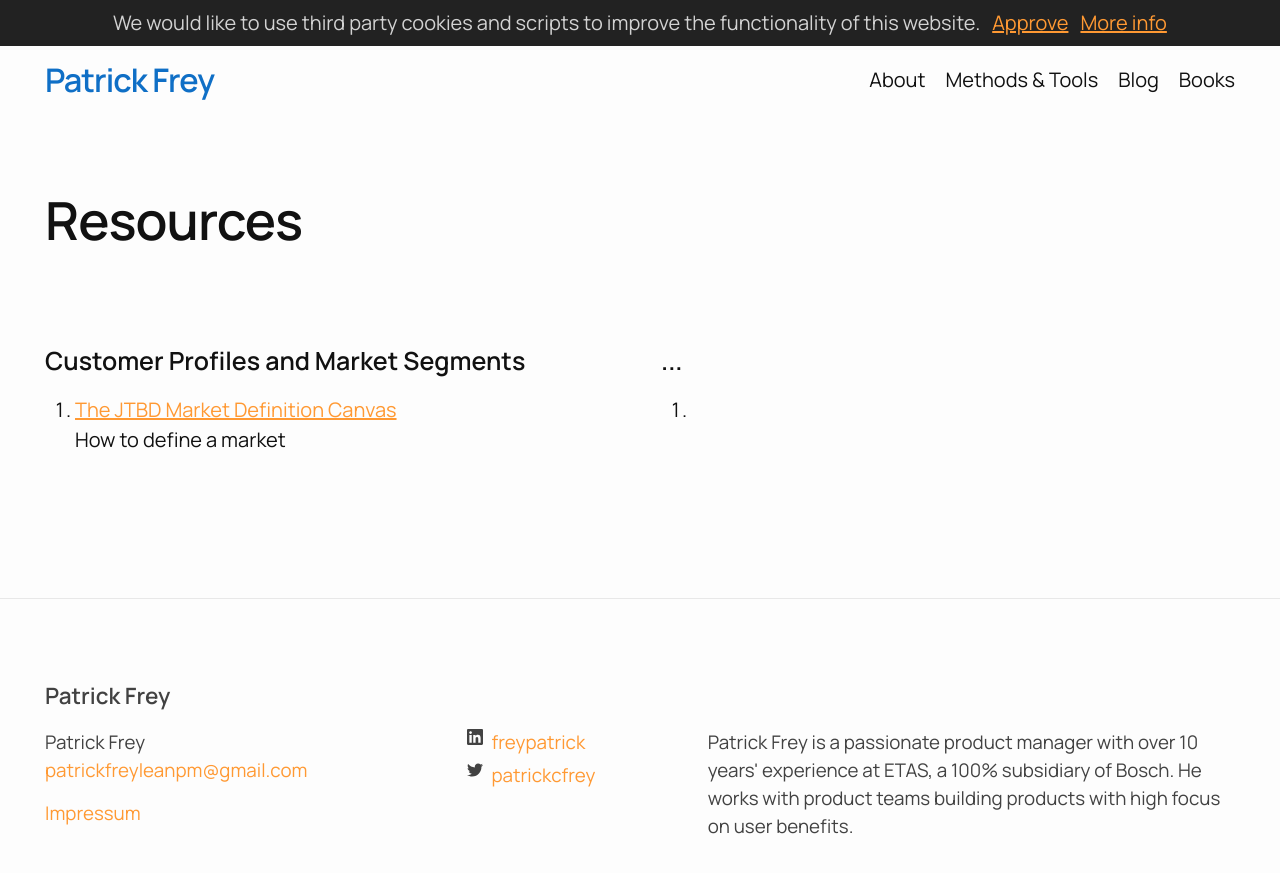
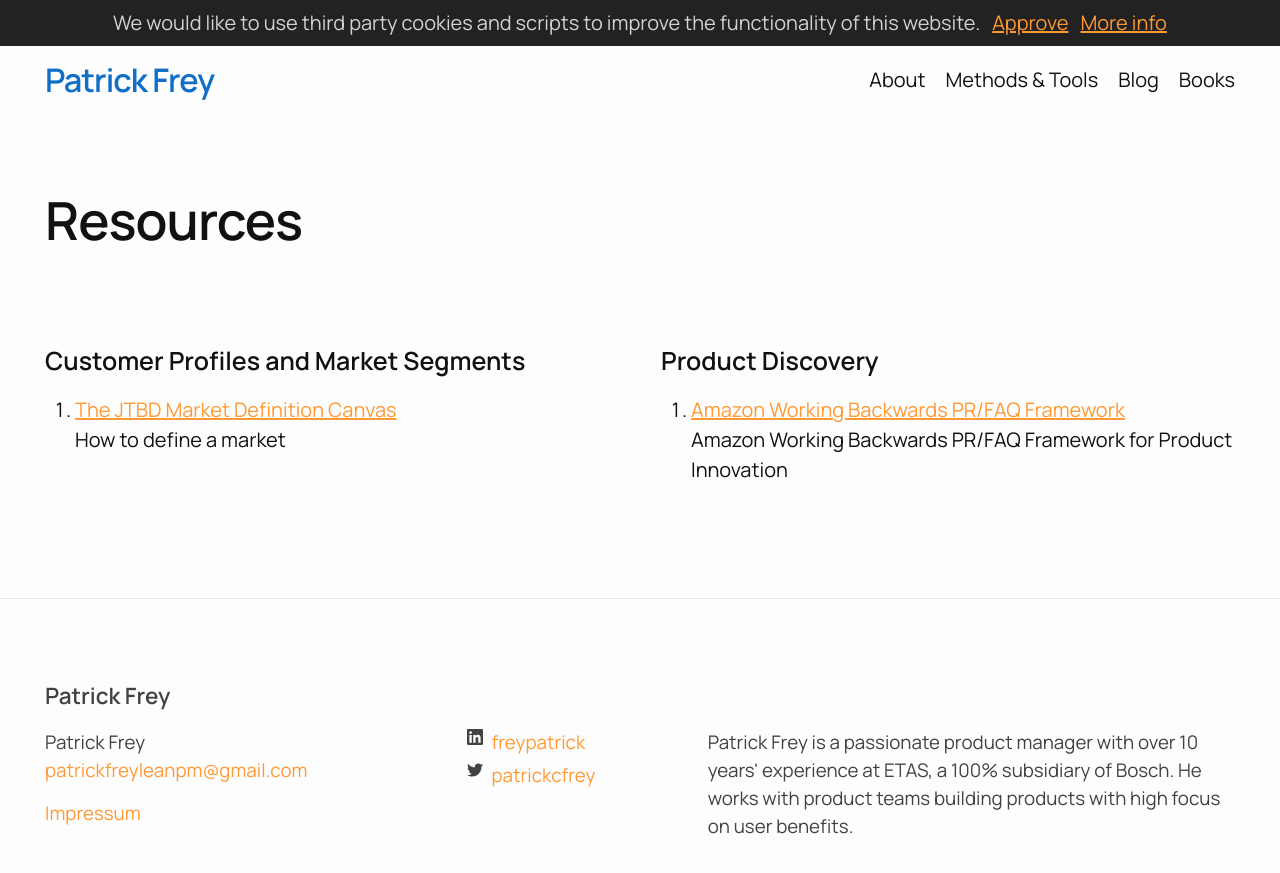
Before and after one commit to patrickfreyproductmanagement/patrickfreyproductmanagement.github.io, a Jekyll site: the page built from resources.markdown, in a window 1280 px wide. Shown: the top 873 px of the page. Built offline with Jekyll 4.4.1, drawn with Linux system fonts in a browser that asks for light colours.

```diff
--- a/impressum.html
+++ b/impressum.html
@@ -20,7 +20,7 @@ permalink: /impressum
         Telefon: 01234-789456<br>
         Fax: 1234-56789<br>
         -->
-    E-Mail: <a href='patrickfreyleanpm@gmail.com'>patrickfreyleanpm@gmail.com</a></br>
+    E-Mail: <a href='mailto:patrickfreyleanpm@gmail.com'>patrickfreyleanpm@gmail.com</a></br>
 </p>
 <!--
     <p><strong>Umsatzsteuer-ID: </strong> <br>
--- a/resources.markdown
+++ b/resources.markdown
@@ -18,9 +18,12 @@ permalink: /resources/
         </ol>
     </div>
     <div class="card">
-        <h4>...</h4>
+        <h4>Product Discovery</h4>
         <ol>
             <li>
+                <a href="https://productstrategy.co/working-backwards-the-amazon-prfaq-for-product-innovation/" target="_blank">Amazon Working Backwards PR/FAQ Framework</a>
+                <br/>
+                Amazon Working Backwards PR/FAQ Framework for Product Innovation
             </li>
         </ol>
     </div>
```
Also changed, not shown: _drafts/2023-05-16-the-product-death-cycle.markdown (added, +9 -0 lines), _drafts/2023-06-04-chat-gpt-cheat-sheet.markdown (added, +19 -0 lines), _posts/2023-06-05-chatgpt-good-product-manager.markdown (added, +33 -0 lines).
